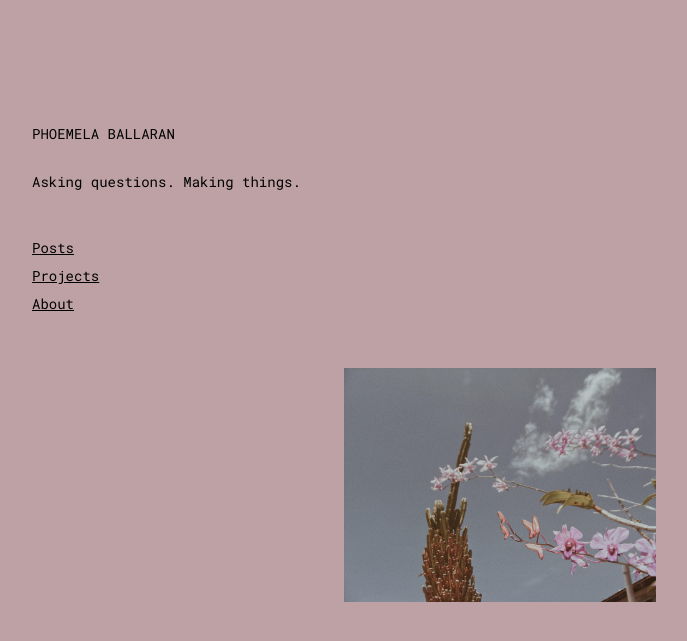
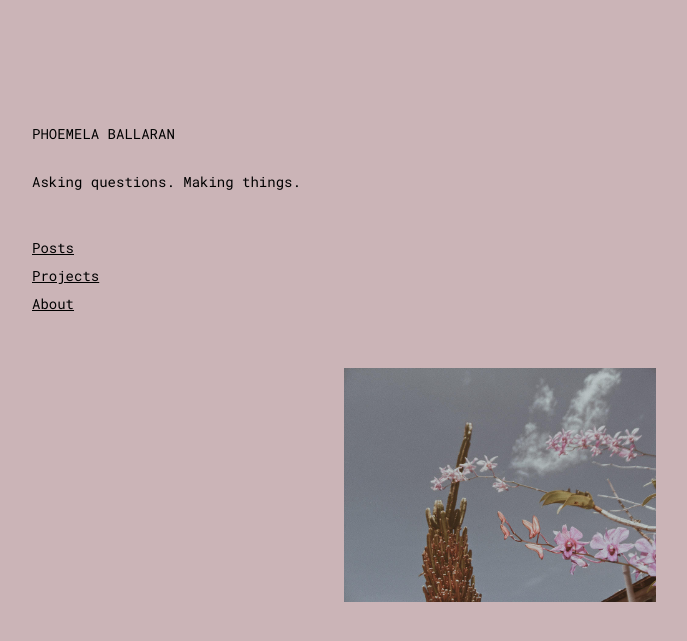
Before and after one commit to comoballar/phoemelaballaran.github.io, a Jekyll site: the page built from index.html, in a window 1280 px wide. Shown: the top 641 px of the page, without its empty margins (88-775 px from the left). Built offline with Jekyll 4.4.1, drawn with Linux system fonts in a browser that asks for light colours.

Commit message:
Update base.scss

```diff
--- a/_sass/base.scss
+++ b/_sass/base.scss
@@ -29,7 +29,7 @@ $font__line-height: 2;
 // colors
 $color__black:      #000000;
 $color__gray:       #000000;
-$color__beige:      #BEA1A5;
+$color__beige:      #CBB4B7;
 $color__yellow:     #EAEAEA;
 
 @mixin media-query($device) {
```
